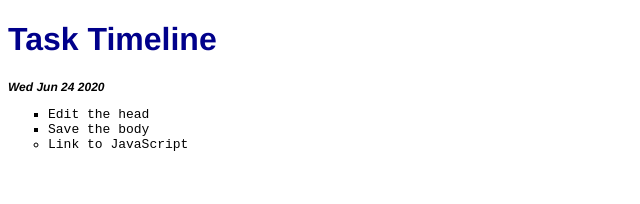
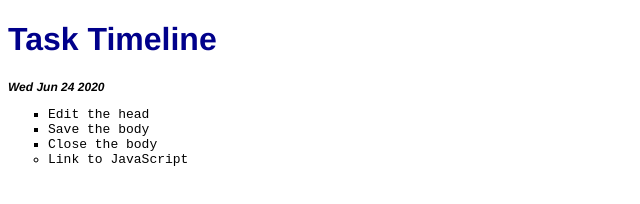
Before and after one commit to AbhPal/Sample_Web_App, a plain HTML site: page index.html in a window 1280 px wide. Shown: the whole page, without its empty margins (0-640 px from the left). Drawn offline with Linux system fonts and the light colour scheme.

Commit message:
Second Commit in a Dev branch

```diff
--- a/index.html
+++ b/index.html
@@ -11,6 +11,7 @@
       <ul>
           <li class="list">Edit the head</li>
           <li class="list">Save the body</li>
+          <li class="list">Close the body</li>
           <li>Link to JavaScript</li>
       </ul>
       <script src="app.js"></script>
```
